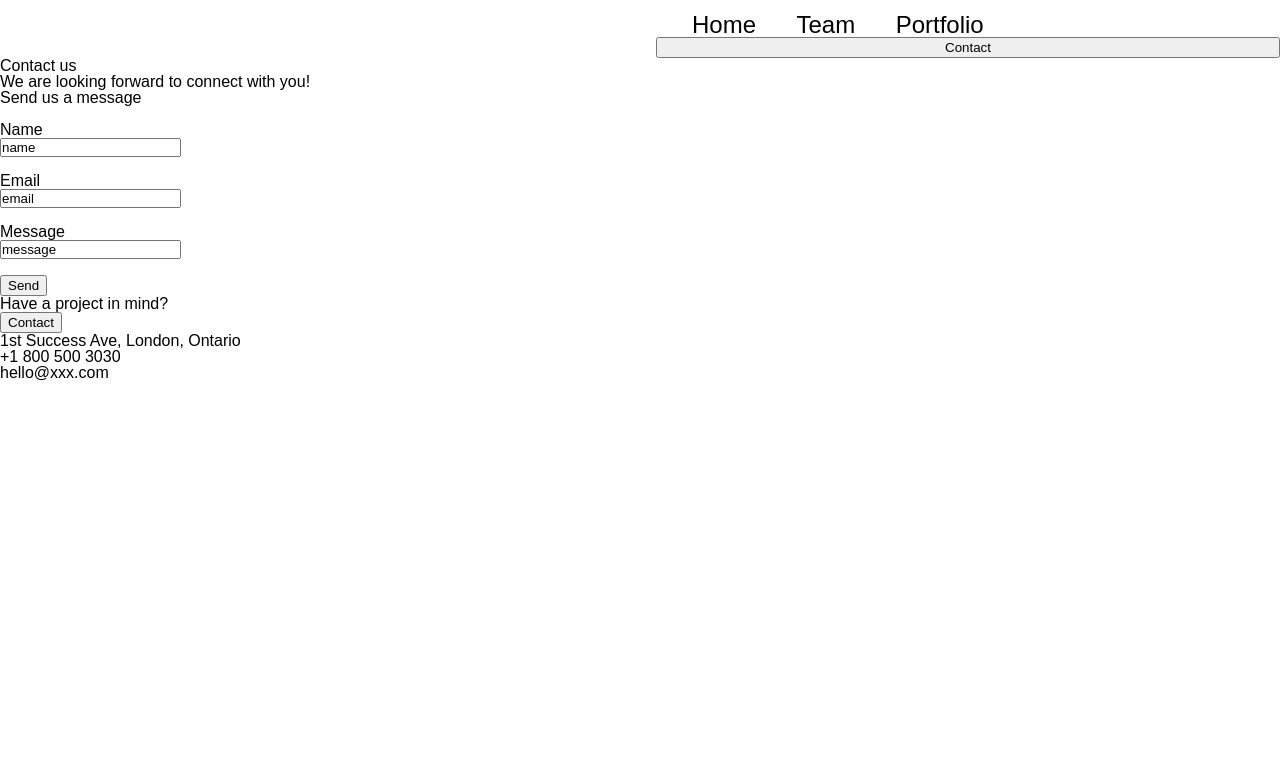
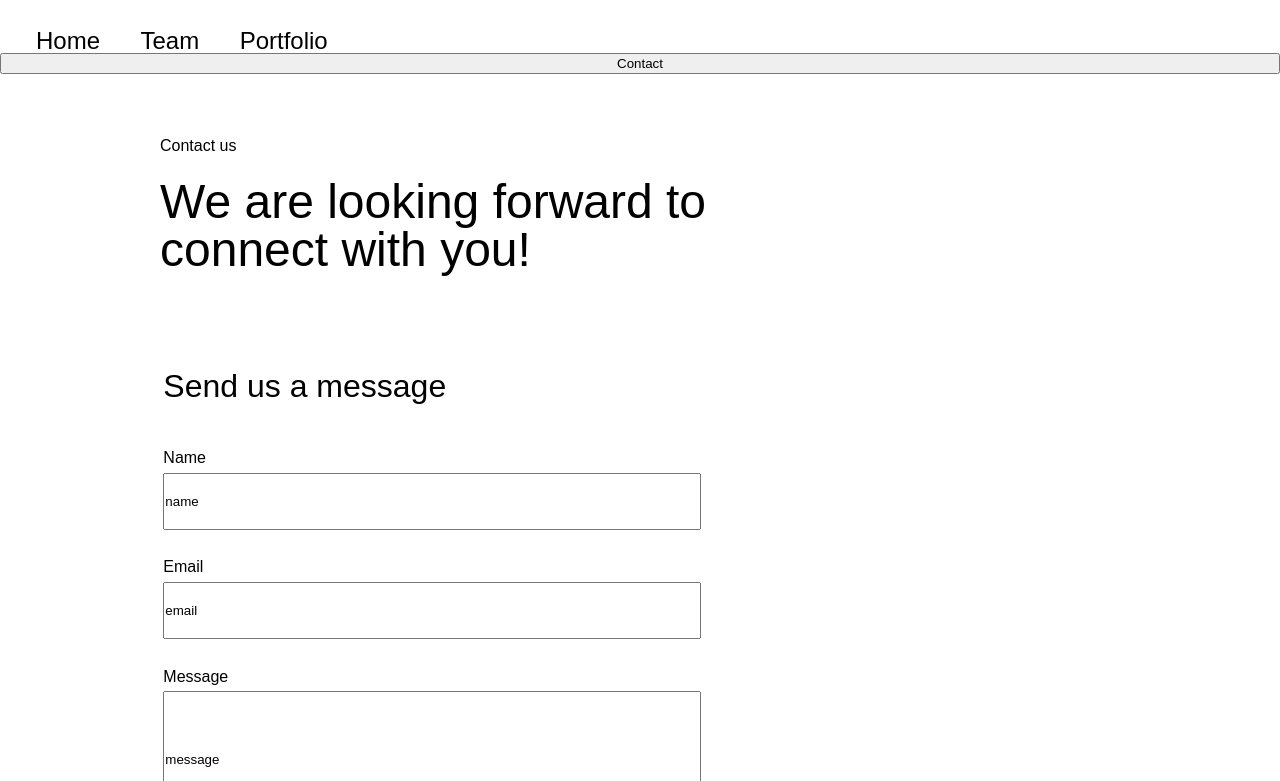
Before and after one commit to GiovanniP24/Group_3_Bootcamp, a plain HTML site: page contact.html in a window 1280 px wide. Shown: the part 19-800 px from the top of the page. Drawn offline with Linux system fonts and the light colour scheme.

Commit message:
dev.gp.AddingPortfolioAndContactGrid

```diff
--- a/css/main.css
+++ b/css/main.css
@@ -58,7 +58,7 @@ body {
 	margin: 0;
 	padding: 0;
 	font-size: 16px;
-	font-family: sans-serif;
+	font-family: "Quicksand", sans-serif;
 }
 
 h1,
@@ -233,6 +233,56 @@ ___________________________________________ */
 	}
 
 	/*------------ End Mobile ------------*/
+
+	/*------------ Mobile Contact -----------*/
+	.f-right {
+		display: grid;
+		grid-column: 3 / span 1;
+	}
+
+	div.contact-us {
+		display: grid;
+		grid-column: 1 / span 1;
+		justify-content: center;
+		margin-left: -16px;
+	}
+
+	h2.contact-us {
+		margin-top: 4em;
+	}
+
+	.contact-us-headline {
+		margin-top: 0.5em;
+		width: 10em;
+		font-size: 2em;
+	}
+
+	.contact-form {
+		display: grid;
+		grid-column: 1 / span 2;
+		margin-top: 5em;
+		margin-left: 2.5em;
+	}
+
+	.main-form-text {
+		margin-bottom: 1em;
+		font-size: 2em;
+		margin-top: 0.5em;
+	}
+
+	#name,
+	#email,
+	#message {
+		margin-top: 0.5em;
+		margin-bottom: 1em;
+		width: 25.5em;
+		height: 4em;
+	}
+
+	/* ------------ Mobile Contact End ---------- */
+
+	/* ------------ Mobile Portfolio Start ---------- */
+
 	/*------------ Start Tablet ------------*/
 
 	@media screen and (min-width: 800px) {
@@ -298,6 +348,29 @@ ___________________________________________ */
 			display: grid;
 			grid-template-columns: 1fr 1fr;
 		}
+
+		/* --------- Tablet Contact --------------*/
+
+		div.contact-us {
+			display: grid;
+			grid-column: 1 / span 2;
+			justify-content: start;
+			margin-left: 2.5em;
+		}
+
+		.contact-us-headline {
+			width: 21em;
+		}
+
+		#name,
+		#email,
+		#message {
+			width: 40em;
+		}
+
+		#message {
+			height: 10em;
+		}
 	}
 
 	@media screen and (min-width: 1000px) {
@@ -359,12 +432,20 @@ ___________________________________________ */
 
 	/* ------ Contact page starts ------*/
 
-	#header {
+	div.contact-us {
 		display: grid;
-		grid-column: 2 / span 2;
-		grid-template-columns: repeat(2, 1fr);
-		justify-content: space-evenly;
-		row-gap: 2em;
-		column-gap: 2em;
+		justify-content: center;
+		margin-left: -18em;
+	}
+
+	.contact-us-headline {
+		width: 14em;
+		font-size: 3em;
+	}
+
+	.contact-form {
+		display: grid;
+		justify-content: center;
+		margin-left: -26em;
 	}
 }
```
